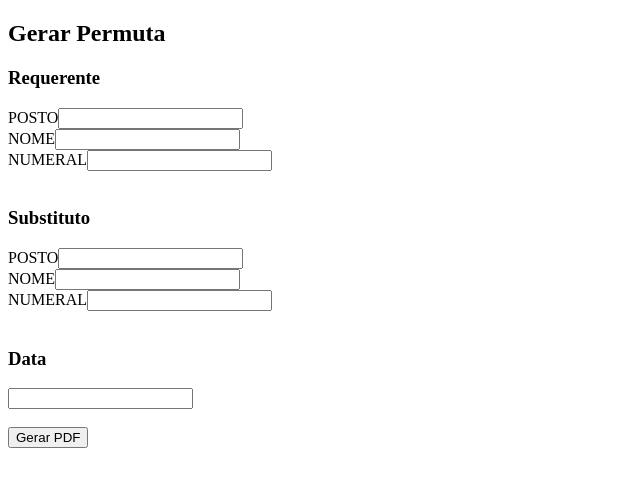
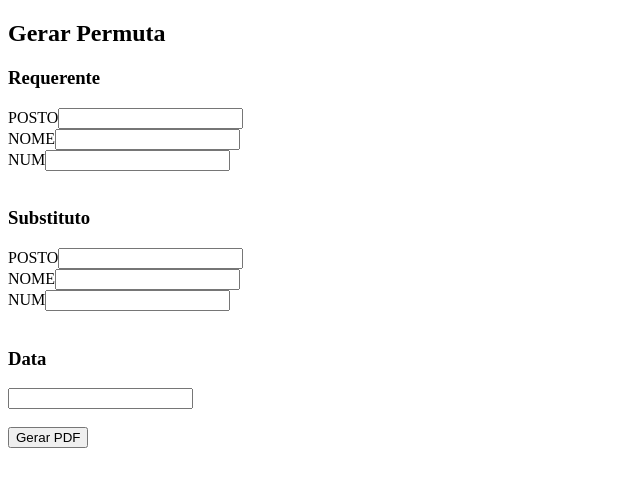
Before and after one commit to azvdocarlos/permuta, a Flask app: page / in a window 1280 px wide. Shown: the top 487 px of the page, without its empty margins (0-640 px from the left). Run offline with Flask 3, Linux system fonts and the light colour scheme.

Commit message:
Update index.html

```diff
--- a/templates/index.html
+++ b/templates/index.html
@@ -13,12 +13,12 @@
 <h3>Requerente</h3>
 POSTO<input name="posto_req"><br>
 NOME<input name="nome_req"><br>
-NUMERAL<input name="num_req"><br><br>
+NUM<input name="num_req"><br><br>
 
 <h3>Substituto</h3>
 POSTO<input name="posto_sub"><br>
 NOME<input name="nome_sub"><br>
-NUMERAL<input name="num_sub"><br><br>
+NUM<input name="num_sub"><br><br>
 
 <h3>Data</h3>
 <input name="data"><br><br>
```
